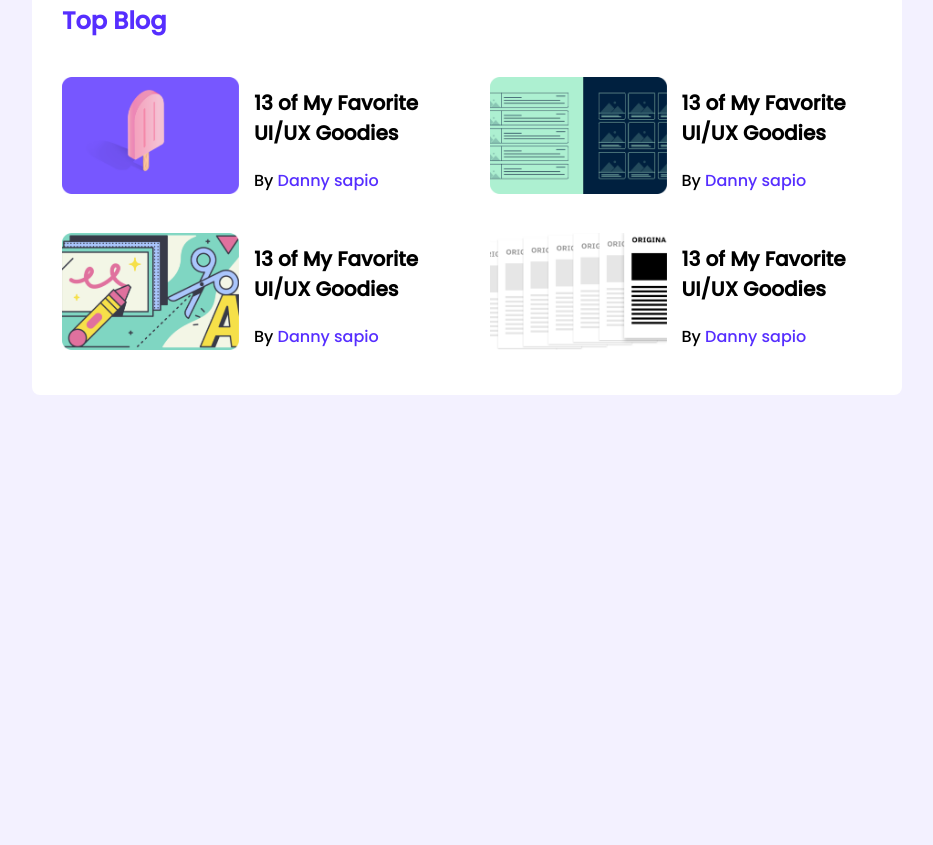
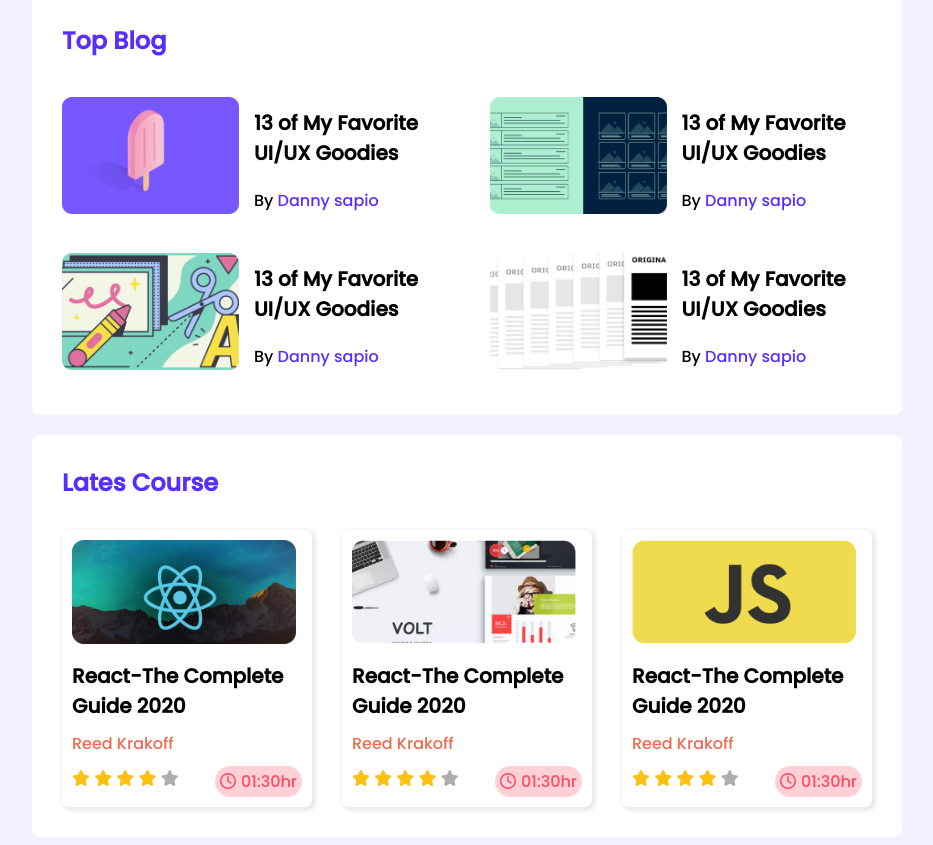
Before and after one commit to imranhossein4/leader-board, a plain HTML site: page index.html in a window 1280 px wide. Shown: the part 326-1171 px from the top of the page, without its empty margins (173-1106 px from the left). Before the commit the page ends 800 px from the top, so only its background shows below. Drawn offline with Linux system fonts and the light colour scheme.

Commit message:
all section done

```diff
--- a/index.html
+++ b/index.html
@@ -5,6 +5,8 @@
     <meta charset="UTF-8">
     <meta name="viewport" content="width=device-width, initial-scale=1.0">
     <title>Leader Board</title>
+    <!-- font awesome link -->
+    <script src="https://kit.fontawesome.com/17fa365644.js" crossorigin="anonymous"></script>
     <!-- css link -->
     <link rel="stylesheet" href="styles.css">
 </head>
@@ -91,6 +93,62 @@
             </div>
 
         </section>
+        <section class="container">
+            <h2 class="course-title">Lates Course</h2>
+            <div class="courses">
+                <div class="course">
+                    <img src="images/courses/course-1.png" alt="">
+                    <h3>React-The Complete Guide 2020</h3>
+                    <p>Reed Krakoff</p>
+                    <div class="course-info">
+                        <div class="ratings">
+                            <i class="fa-solid fa-star"></i>
+                            <i class="fa-solid fa-star"></i>
+                            <i class="fa-solid fa-star"></i>
+                            <i class="fa-solid fa-star"></i>
+                            <i class="fa-solid fa-star last"></i>
+                        </div>
+                        <div class="time">
+                            <span><i class="fa-regular fa-clock"></i>01:30hr</span>
+                        </div>
+                    </div>
+                </div>
+                <div class="course">
+                    <img src="images/courses/course-2.png" alt="">
+                    <h3>React-The Complete Guide 2020</h3>
+                    <p>Reed Krakoff</p>
+                    <div class="course-info">
+                        <div class="ratings">
+                            <i class="fa-solid fa-star"></i>
+                            <i class="fa-solid fa-star"></i>
+                            <i class="fa-solid fa-star"></i>
+                            <i class="fa-solid fa-star"></i>
+                            <i class="fa-solid fa-star last"></i>
+                        </div>
+                        <div class="time">
+                            <span><i class="fa-regular fa-clock"></i>01:30hr</span>
+                        </div>
+                    </div>
+                </div>
+                <div class="course">
+                    <img src="images/courses/course-3.png" alt="">
+                    <h3>React-The Complete Guide 2020</h3>
+                    <p>Reed Krakoff</p>
+                    <div class="course-info">
+                        <div class="ratings">
+                            <i class="fa-solid fa-star"></i>
+                            <i class="fa-solid fa-star"></i>
+                            <i class="fa-solid fa-star"></i>
+                            <i class="fa-solid fa-star"></i>
+                            <i class="fa-solid fa-star last"></i>
+                        </div>
+                        <div class="time">
+                            <span><i class="fa-regular fa-clock"></i>01:30hr</span>
+                        </div>
+                    </div>
+                </div>
+            </div>
+        </section>
     </main>
 
 </body>
--- a/styles.css
+++ b/styles.css
@@ -11,6 +11,7 @@ body {
     width: 870px;
     background-color: #fff;
     border-radius: 8px;
+    margin-top: 20px;
 }
 
 h2 {
@@ -22,7 +23,8 @@ h2 {
 /* top banner and top blog  styles */
 main {
     display: flex;
-    justify-content: center;
+    flex-direction: column;
+    align-items: center;
 }
 
 .top-players {
@@ -89,3 +91,61 @@ article h3 {
 article span {
     color: #562EFF;
 }
+
+/*================== course section style =================== */
+.course-title {
+    margin: 30px;
+}
+
+.courses {
+    display: grid;
+    grid-template-columns: repeat(3, 1fr);
+    column-gap: 30px;
+    padding: 0 30px;
+    margin-bottom: 30px;
+}
+
+.course {
+    box-shadow: 2px 2px 4px 2px #ebe8e8;
+    border-radius: 8px;
+    padding: 10px;
+}
+
+.course img {
+    width: 224px;
+    height: 104px;
+}
+
+.course h3 {
+    font-size: 20px;
+    margin: 10px 0;
+}
+
+.course p {
+    color: #ED6B4F;
+    margin: 10px 0;
+}
+
+.course .course-info {
+    display: flex;
+    justify-content: space-between;
+}
+
+.course-info .ratings {
+    color: #FFC014;
+}
+
+.ratings .last {
+    color: #AEAEAE;
+}
+
+.course .time {
+    color: #FF4A60;
+    background-color: #ffd1d6;
+    padding: 3px 5px;
+    border-radius: 20px;
+}
+
+.time i {
+    margin-right: 5px;
+}
```
